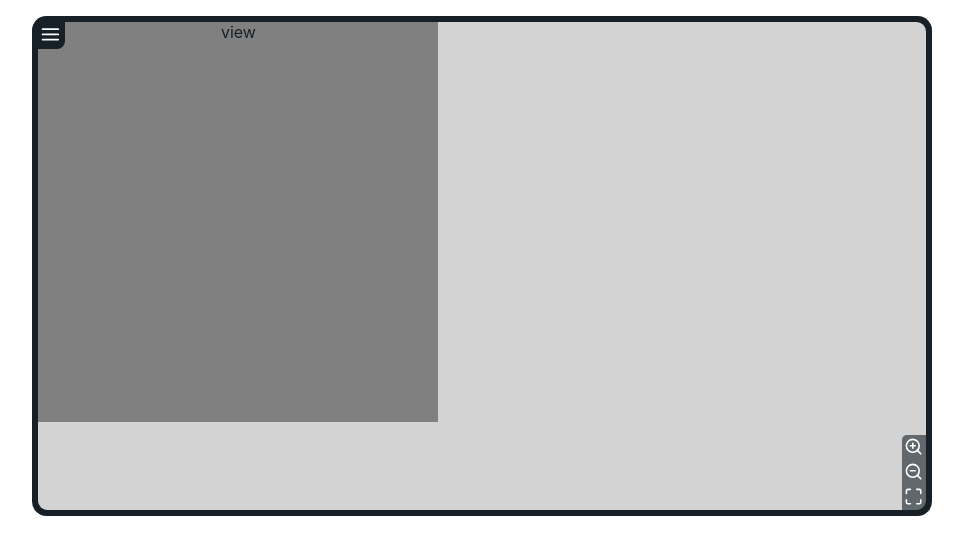
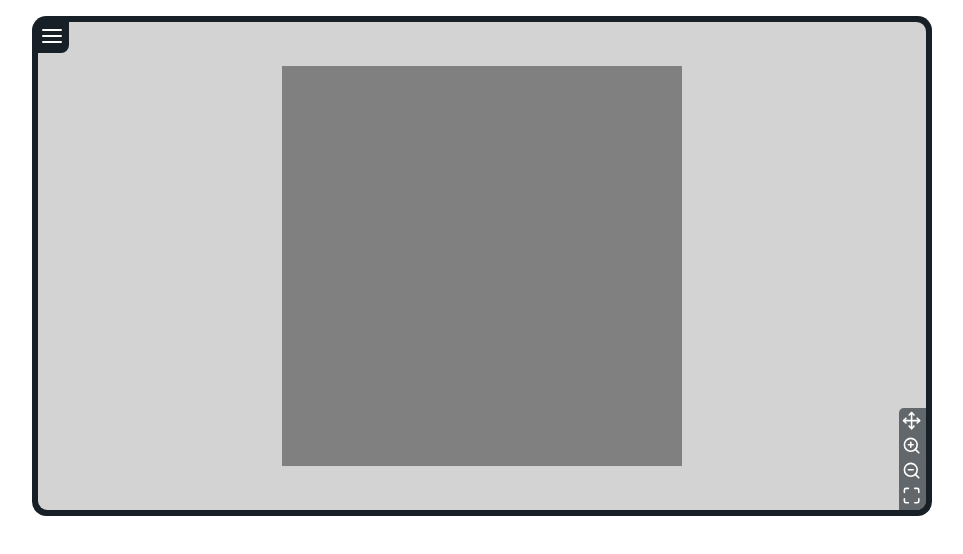
Before and after one commit to jeropardor/tfg-react, a React (Create React App) app: page / in a window 1280 px wide. Shown: the top 554 px of the page, without its empty margins (158-1121 px from the left). Built offline with nearby package versions, Linux system fonts and the light colour scheme.

Commit message:
zoom and drag implemented in view

```diff
--- a/src/App.js
+++ b/src/App.js
@@ -1,6 +1,6 @@
 import IntlWrapper from "./i18n/intlWrapper";
 
-import UI from "./components/ui/ui";
+import UI from "./components/ui/UI";
 
 import "./App.scss";
 
--- a/src/components/shared/icons/iconClickWrapper.jsx
+++ b/src/components/shared/icons/iconClickWrapper.jsx
@@ -1,8 +1,8 @@
 import "./icons.scss";
 
-const IconClickWrapper = ({ icon, onClick }) => {
+const IconClickWrapper = ({ icon, onClick, className }) => {
   return (
-    <div onClick={onClick} className="icon">
+    <div onClick={onClick} className={className + " icon"}>
       {icon}
     </div>
   );
--- /dev/null
+++ b/src/components/shared/zoomComponent/DragWrapper.jsx
@@ -0,0 +1,53 @@
+import React, { useState } from "react";
+
+const DragWrapper = (props) => {
+  const {
+    onPointerDown,
+    onPointerUp,
+    onPointerMove,
+    onDragMove,
+    children,
+    style,
+    className,
+  } = props;
+
+  const [isDragging, setIsDragging] = useState(false);
+
+  const handlePointerDown = (e) => {
+    setIsDragging(true);
+    onPointerDown(e);
+  };
+
+  const handlePointerUp = (e) => {
+    setIsDragging(false);
+    onPointerUp(e);
+  };
+
+  const handlePointerMove = (e) => {
+    if (isDragging) onDragMove(e);
+    onPointerMove(e);
+  };
+
+  return (
+    <div
+      onPointerDown={handlePointerDown}
+      onPointerUp={handlePointerUp}
+      onTouchStart={handlePointerDown}
+      onTouchEnd={handlePointerUp}
+      onTouchCancel={handlePointerUp}
+      onPointerMove={handlePointerMove}
+      style={style}
+      className={className + " draggableWrapper"}
+    >
+      {children}
+    </div>
+  );
+};
+
+DragWrapper.defaultProps = {
+  onPointerDown: () => {},
+  onPointerUp: () => {},
+  onPointerMove: () => {},
+};
+
+export default DragWrapper;
--- a/src/components/shared/zoomComponent/ZoomWrapper.jsx
+++ b/src/components/shared/zoomComponent/ZoomWrapper.jsx
@@ -1,49 +1,17 @@
-import { useEffect, useMemo, useRef, useState } from "react";
-
-import ZoomButtons from "./zoomButtons";
-
 import "./zoom.scss";
 
-const SCROLL_SENSITIVITY = 0.0005;
-const MAX_ZOOM = 5;
-const MIN_ZOOM = 0.1;
-const image = "sdf";
-
-const ZoomWrapper = ({ children }) => {
-  const [offset, setOffset] = useState({ x: 0, y: 0 });
-  const [zoom, setZoom] = useState(1);
-  const [draggind, setDragging] = useState(false);
-
-  const touch = useRef({ x: 0, y: 0 });
-  const canvasRef = useRef(null);
-  const containerRef = useRef(null);
-  const observer = useRef(null);
-  const background = useMemo(() => new Image(), [image]);
-
-  const clamp = (num, min, max) => Math.min(Math.max(num, min), max);
-
-  const handleWheel = (event) => {};
-
-  const handleMouseMove = (event) => {};
-
-  const handleMouseDown = (event) => {};
-
-  const handleMouseUp = () => setDragging(false);
-
-  const draw = () => {};
+const ZoomWrapper = ({ handleScale, children, style, className, innerRef }) => {
+  const onWheel = (e) => {
+    handleScale(e.deltaY < 0 ? 2 : 0.5);
+  };
 
   return (
-    <div ref={containerRef} className="zoomWrapper">
-      <div
-        onMouseDown={handleMouseDown}
-        onMouseUp={handleMouseUp}
-        onWheel={handleWheel}
-        onMouseMove={handleMouseMove}
-        ref={canvasRef}
-      >
-        {children}
-      </div>
-      <ZoomButtons />
+    <div
+      onWheel={onWheel}
+      className={className + " zoomWrapper"}
+      ref={innerRef}
+    >
+      {children}
     </div>
   );
 };
--- a/src/components/shared/zoomComponent/zoom.scss
+++ b/src/components/shared/zoomComponent/zoom.scss
@@ -1,10 +1,18 @@
-.zoomWrapper {
+.zoomWrapper,
+.draggableWrapper {
   position: relative;
-
   width: 100%;
   height: 100%;
+  overflow: hidden;
 
-  & > .zoomButtons {
+
+
+  & > .zoomable {
+    position: absolute;
+  }
+}
+
+.zoomButtons {
   position: absolute;
   right: 0;
   bottom: 0;
@@ -23,12 +31,20 @@
     background-color: rgba(var(--bg-color-rgb), 0.6);
 
     & > svg {
-        margin: .1em .15em .2em .1em;
+      margin: .15em;
+      margin-right: .25em;
     }
 
     &:hover {
       background-color: rgba(var(--bg-color-rgb), 0.8);
     }
   }
+
+  & > .icon:last-child > svg {
+    margin-bottom: .25em;
+  }
+
+  & > .icon.zoomButton-selected {
+    background-color: rgba(var(--bg-color-rgb), 0.9);
   }
 }
--- a/src/components/shared/zoomComponent/zoomButtons.jsx
+++ b/src/components/shared/zoomComponent/zoomButtons.jsx
@@ -1,16 +1,32 @@
+import classNames from "classnames";
+
 import { FiZoomIn } from "react-icons/fi";
 import { FiZoomOut } from "react-icons/fi";
 import { FiMaximize } from "react-icons/fi";
+import { FiMove } from "react-icons/fi";
+import IconClickWrapper from "../icons/IconClickWrapper";
 
 import "./zoom.scss";
-import IconClickWrapper from "../icons/iconClickWrapper";
 
-const ZoomButtons = () => {
+const ZoomButtons = ({
+  isMoving,
+  setIsMoving,
+  resetPosition,
+  handleScaleUp,
+  handleScaleDown,
+}) => {
   return (
     <div className="zoomButtons">
-      <IconClickWrapper icon={<FiZoomIn />} />
-      <IconClickWrapper icon={<FiZoomOut />} />
-      <IconClickWrapper icon={<FiMaximize />} />
+      <IconClickWrapper
+        icon={<FiMove />}
+        onClick={() => setIsMoving((b) => !b)}
+        className={classNames({
+          "zoomButton-selected": isMoving,
+        })}
+      />
+      <IconClickWrapper icon={<FiZoomIn />} onClick={handleScaleUp} />
+      <IconClickWrapper icon={<FiZoomOut />} onClick={handleScaleDown} />
+      <IconClickWrapper icon={<FiMaximize />} onClick={resetPosition} />
     </div>
   );
 };
--- a/src/components/sidePanel/sidePanel.jsx
+++ b/src/components/sidePanel/sidePanel.jsx
@@ -1,6 +1,6 @@
 import classNames from "classnames";
 
-import OptionButton from "./optionButton";
+import OptionButton from "./OptionButton";
 
 import "./sidePanel.scss";
 
--- a/src/components/ui/ui.jsx
+++ b/src/components/ui/ui.jsx
@@ -1,8 +1,8 @@
 import { useState } from "react";
 
-import SidePanel from "../sidePanel/sidePanel";
-import View from "../view/view";
-import MenuIcon from "../shared/icons/menuIcon";
+import SidePanel from "../sidePanel/SidePanel";
+import View from "../view/View";
+import MenuIcon from "../shared/icons/MenuIcon";
 
 import "./ui.scss";
 
--- a/src/components/ui/ui.scss
+++ b/src/components/ui/ui.scss
@@ -12,16 +12,17 @@
 
   & > .icon {
     position: absolute;
-    top: .2em;
-    left: .2em;
+    top: .15em;
+    left: .15em;
 
-    font-size: 1.3em;
+    font-size: 1.5em;
     svg {
       margin: .2em;
     }
 
     background-color: var(--bg-color);
     border-bottom-right-radius: .5rem;
+    border-top-left-radius: .5em;
     cursor: pointer;
 }
 
--- a/src/components/view/view.jsx
+++ b/src/components/view/view.jsx
@@ -1,13 +1,71 @@
+import { useRef, useState } from "react";
+
+import DragWrapper from "../shared/zoomComponent/DragWrapper";
 import ZoomWrapper from "../shared/zoomComponent/ZoomWrapper";
+import ZoomButtons from "../shared/zoomComponent/ZoomButtons";
 
 import "./view.scss";
+import classNames from "classnames";
+
+const SCALE_FACTOR = 0.8;
 
 const View = () => {
+  const zoomRef = useRef();
+  const viewRef = useRef();
+
+  const [translate, setTranslate] = useState({
+    x: 0,
+    y: 0,
+  });
+  const [isMoving, setIsMoving] = useState(false);
+  const [scale, setScale] = useState(1);
+
+  const handleDragMove = (e) => {
+    if (!isMoving) return;
+
+    setTranslate({
+      x: translate.x + e.movementX,
+      y: translate.y + e.movementY,
+    });
+  };
+
+  const resetPosition = () => {
+    setTranslate({ x: 0, y: 0 });
+    setScale(zoomRef.current.clientHeight / viewRef.current.clientHeight);
+  };
+
+  const handleScale = (delta) => {
+    setScale((scale) => scale * (delta * SCALE_FACTOR));
+  };
+  const handleScaleUp = () => handleScale(2);
+  const handleScaleDown = () => handleScale(0.5);
+
   return (
     <div className="view-window">
-      <ZoomWrapper>
-        <div className="view-mock"> view </div>
-      </ZoomWrapper>
+      <DragWrapper
+        onDragMove={handleDragMove}
+        className={classNames({ isMoving: isMoving })}
+      >
+        <ZoomWrapper handleScale={handleScale} innerRef={zoomRef}>
+          <div
+            ref={viewRef}
+            className="view"
+            style={{
+              transform: `translateY(-50%)
+              translateX(${translate.x}px)
+              translateY(${translate.y}px)
+              scale(${scale})`,
+            }}
+          ></div>
+        </ZoomWrapper>
+      </DragWrapper>
+      <ZoomButtons
+        isMoving={isMoving}
+        setIsMoving={setIsMoving}
+        resetPosition={resetPosition}
+        handleScaleUp={handleScaleUp}
+        handleScaleDown={handleScaleDown}
+      />
     </div>
   );
 };
--- a/src/components/view/view.scss
+++ b/src/components/view/view.scss
@@ -1,6 +1,8 @@
 
 .view-window {
+  position: relative;
   margin: .4em;
+  overflow: hidden;
 
   flex-grow: 1;
 
@@ -9,8 +11,16 @@
   border-radius: .6em;
 }
 
-.view-mock {
+.view {
+  display: inline-block;
+  position: relative;
   width: 400px;
   height: 400px;
+  top: 50%;
+
   background-color: gray;
 }
+
+.isMoving {
+  cursor: grab;
+}
```
Lines whose indentation alone changed are shown as unchanged.
